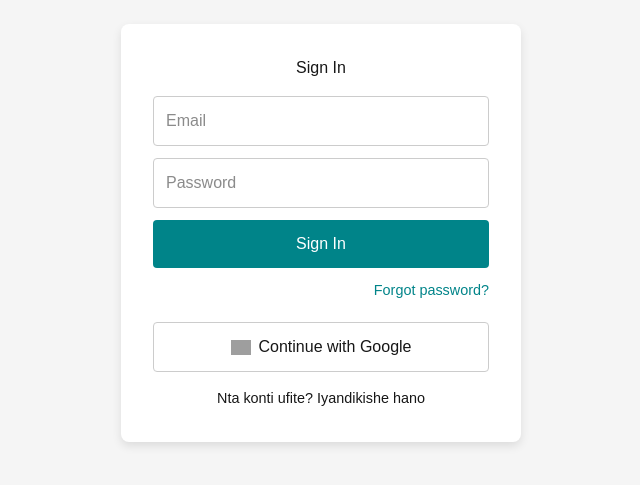
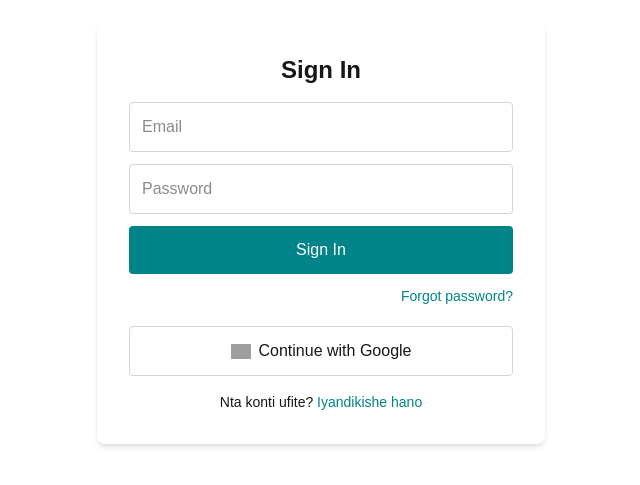
Before and after one commit to Newbhjj2222/membership, a Next.js app: page /login in a window 1280 px wide. Shown: the part 167-652 px from the top of the page, without its empty margins (319-959 px from the left). Built offline with nearby package versions, Linux system fonts and the light colour scheme; grey boxes are pictures that could not be loaded.

Commit message:
Refactor login page with Tailwind CSS styles

```diff
--- a/app/login/page.tsx
+++ b/app/login/page.tsx
@@ -55,7 +55,6 @@ const LoginPage: React.FC = () => {
       setMessage("Winjiye neza ukoresheje Google..");
       await saveGoogleUser(user);
 
-      // 🔹 Save in cookies
       setCookie("user", JSON.stringify({
         uid: user.uid,
         name: user.displayName,
@@ -124,27 +123,27 @@ const LoginPage: React.FC = () => {
   };
 
   return (
-    <div style={styles.container}>
+    <div className="min-h-screen flex items-center justify-center px-4 bg-[var(--background)] text-[var(--foreground)]">
       {loading && (
-        <div style={styles.loadingOverlay}>
-          <div style={styles.spinner}></div>
+        <div className="fixed inset-0 flex flex-col items-center justify-center bg-black/30 z-50">
+          <div className="w-10 h-10 border-4 border-gray-200 border-t-4 border-t-[#008489] rounded-full animate-spin mb-4"></div>
           <p>Tegereza gato...</p>
         </div>
       )}
 
-      <div style={styles.box}>
-        <h2 style={styles.title}>Sign In</h2>
+      <div className="w-full max-w-md p-8 bg-[var(--background)] rounded-lg shadow-md">
+        <h2 className="text-center text-2xl mb-4 font-semibold">Sign In</h2>
 
-        {message && <div style={styles.messageDiv}>{message}</div>}
+        {message && <div className="mb-4 text-red-500 text-center">{message}</div>}
 
-        <form onSubmit={handleLogin} style={styles.form}>
+        <form onSubmit={handleLogin} className="flex flex-col gap-3">
           <input
             type="email"
             placeholder="Email"
             required
             value={email}
             onChange={(e) => setEmail(e.target.value)}
-            style={styles.input}
+            className="p-3 border border-gray-300 rounded focus:outline-none focus:ring-2 focus:ring-[#008489]"
           />
           <input
             type="password"
@@ -152,104 +151,37 @@ const LoginPage: React.FC = () => {
             required
             value={password}
             onChange={(e) => setPassword(e.target.value)}
-            style={styles.input}
+            className="p-3 border border-gray-300 rounded focus:outline-none focus:ring-2 focus:ring-[#008489]"
           />
-          <button type="submit" style={styles.btn}>Sign In</button>
-          <button type="button" style={styles.resetBtn} onClick={handleResetPassword}>
+          <button
+            type="submit"
+            className="p-3 bg-[#008489] text-white rounded hover:bg-[#00675f] transition"
+          >
+            Sign In
+          </button>
+          <button
+            type="button"
+            onClick={handleResetPassword}
+            className="text-[#008489] text-sm text-right hover:underline"
+          >
             Forgot password?
           </button>
-          <button type="button" style={styles.googleBtn} onClick={handleGoogleLogin}>
-            <Image src="/google.svg" alt="Google" width={20} height={20}/>
+          <button
+            type="button"
+            onClick={handleGoogleLogin}
+            className="flex items-center justify-center gap-2 p-3 border border-gray-300 rounded hover:bg-gray-100 transition mt-2"
+          >
+            <Image src="/google.svg" alt="Google" width={20} height={20} />
             <span>Continue with Google</span>
           </button>
         </form>
 
-        <p style={styles.registerLink}>
-          Nta konti ufite? <Link href="/register">Iyandikishe hano</Link>
+        <p className="text-center text-sm mt-4">
+          Nta konti ufite? <Link href="/register" className="text-[#008489] hover:underline">Iyandikishe hano</Link>
         </p>
       </div>
     </div>
   );
 };
 
-/* ===================== CSS IN JS ===================== */
-const styles: { [key: string]: React.CSSProperties } = {
-  container: {
-    minHeight: '100vh',
-    display: 'flex',
-    justifyContent: 'center',
-    alignItems: 'center',
-    padding: '1rem',
-    background: '#f5f5f5',
-  },
-  box: {
-    width: '100%',
-    maxWidth: '400px',
-    padding: '2rem',
-    background: '#fff',
-    borderRadius: '8px',
-    boxShadow: '0 4px 10px rgba(0,0,0,0.1)',
-  },
-  title: { textAlign: 'center', marginBottom: '1rem' },
-  messageDiv: { marginBottom: '1rem', color: 'red', textAlign: 'center' },
-  form: { display: 'flex', flexDirection: 'column', gap: '0.75rem' },
-  input: {
-    padding: '0.75rem',
-    borderRadius: '4px',
-    border: '1px solid #ccc',
-    fontSize: '1rem',
-  },
-  btn: {
-    padding: '0.75rem',
-    background: '#008489',
-    color: '#fff',
-    border: 'none',
-    borderRadius: '4px',
-    cursor: 'pointer',
-    fontSize: '1rem',
-  },
-  resetBtn: {
-    background: 'transparent',
-    border: 'none',
-    color: '#008489',
-    cursor: 'pointer',
-    fontSize: '0.9rem',
-    textAlign: 'right',
-  },
-  googleBtn: {
-    display: 'flex',
-    alignItems: 'center',
-    justifyContent: 'center',
-    gap: '0.5rem',
-    padding: '0.75rem',
-    background: '#fff',
-    border: '1px solid #ccc',
-    borderRadius: '4px',
-    cursor: 'pointer',
-    marginTop: '0.5rem',
-    fontSize: '1rem',
-  },
-  registerLink: { textAlign: 'center', marginTop: '1rem', fontSize: '0.9rem' },
-  loadingOverlay: {
-    position: 'fixed',
-    top:0, left:0, right:0, bottom:0,
-    display:'flex', flexDirection:'column', justifyContent:'center', alignItems:'center',
-    background:'rgba(0,0,0,0.3)',
-    zIndex: 1000
-  },
-  spinner: {
-    width: '40px', height:'40px', border:'4px solid #f3f3f3',
-    borderTop: '4px solid #008489',
-    borderRadius:'50%',
-    animation: 'spin 1s linear infinite',
-    marginBottom: '1rem'
-  },
-};
-
-/* ===================== SPINNER ANIMATION ===================== */
-if (typeof window !== 'undefined') {
-  const styleSheet = document.styleSheets[0];
-  styleSheet.insertRule(`@keyframes spin { from { transform: rotate(0deg); } to { transform: rotate(360deg); } }`, styleSheet.cssRules.length);
-}
-
 export default LoginPage;
```
